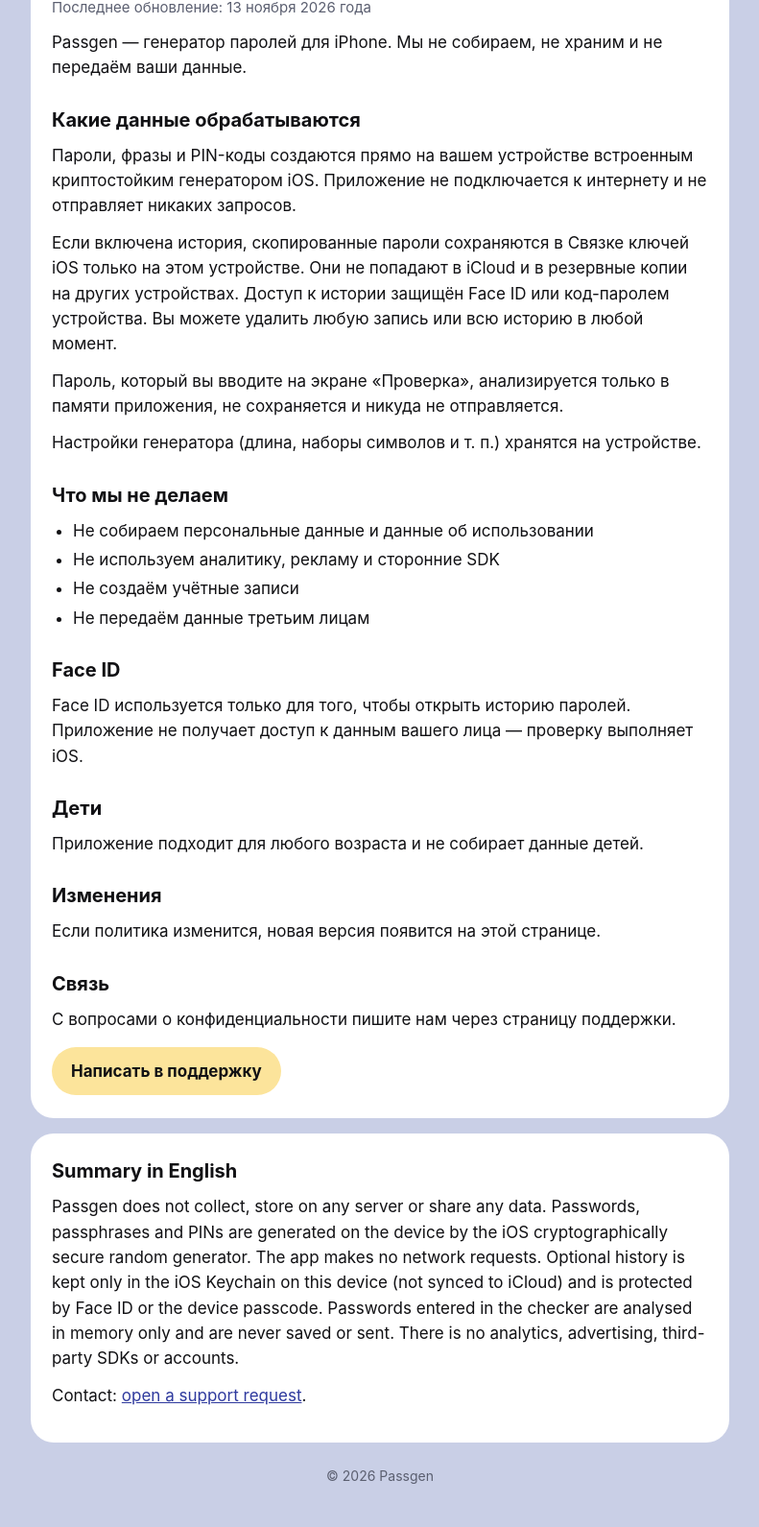
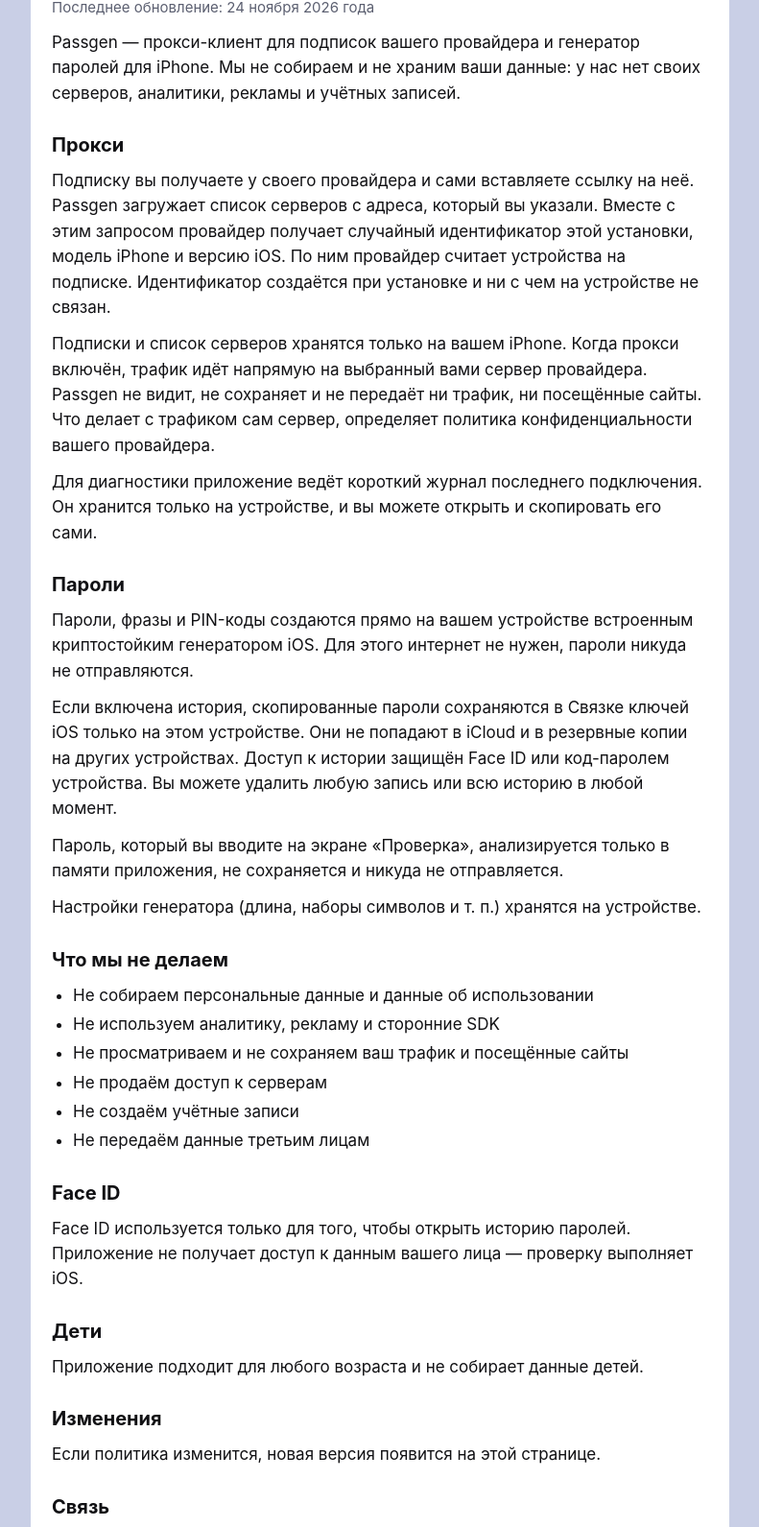
Before and after one commit to aknurkanatbek3-bit/passgen-app, a plain HTML site: page privacy.html in a window 1280 px wide. Shown: the part 243-1834 px from the top of the page at 96% size, without its empty margins (244-1035 px from the left). Drawn offline with Linux system fonts and the light colour scheme.

Commit message:
Describe the proxy client on the support and privacy pages
Passgen 2.0 downloads subscriptions and routes traffic through the user's
chosen server, so the pages no longer say it never goes online. They explain
what the provider receives and add FAQ entries for subscriptions, protocols
and failed connections.

Co-Authored-By: Claude Opus 5.5 <noreply@anthropic.com>

```diff
--- a/privacy.html
+++ b/privacy.html
@@ -4,7 +4,7 @@
 <meta charset="utf-8">
 <meta name="viewport" content="width=device-width, initial-scale=1">
 <title>Passgen — политика конфиденциальности</title>
-<meta name="description" content="Политика конфиденциальности Passgen: приложение не собирает и не передаёт данные.">
+<meta name="description" content="Политика конфиденциальности Passgen: приложение не собирает данные и не просматривает трафик.">
 <link rel="icon" href="icon.png">
 <link rel="stylesheet" href="style.css">
 </head>
@@ -14,7 +14,7 @@
     <img src="icon.png" alt="">
     <div>
       <div class="name">Passgen</div>
-      <div class="tag">Генератор паролей для iPhone</div>
+      <div class="tag">Прокси и пароли для iPhone</div>
     </div>
   </header>
 
@@ -25,11 +25,16 @@
 
   <article class="card">
     <h1>Политика конфиденциальности</h1>
-    <p class="muted">Последнее обновление: 13 ноября 2026 года</p>
-    <p>Passgen — генератор паролей для iPhone. Мы не собираем, не храним и не передаём ваши данные.</p>
+    <p class="muted">Последнее обновление: 24 ноября 2026 года</p>
+    <p>Passgen — прокси-клиент для подписок вашего провайдера и генератор паролей для iPhone. Мы не собираем и не храним ваши данные: у нас нет своих серверов, аналитики, рекламы и учётных записей.</p>
 
-    <h2>Какие данные обрабатываются</h2>
-    <p>Пароли, фразы и PIN-коды создаются прямо на вашем устройстве встроенным криптостойким генератором iOS. Приложение не подключается к интернету и не отправляет никаких запросов.</p>
+    <h2>Прокси</h2>
+    <p>Подписку вы получаете у своего провайдера и сами вставляете ссылку на неё. Passgen загружает список серверов с адреса, который вы указали. Вместе с этим запросом провайдер получает случайный идентификатор этой установки, модель iPhone и версию iOS. По ним провайдер считает устройства на подписке. Идентификатор создаётся при установке и ни с чем на устройстве не связан.</p>
+    <p>Подписки и список серверов хранятся только на вашем iPhone. Когда прокси включён, трафик идёт напрямую на выбранный вами сервер провайдера. Passgen не видит, не сохраняет и не передаёт ни трафик, ни посещённые сайты. Что делает с трафиком сам сервер, определяет политика конфиденциальности вашего провайдера.</p>
+    <p>Для диагностики приложение ведёт короткий журнал последнего подключения. Он хранится только на устройстве, и вы можете открыть и скопировать его сами.</p>
+
+    <h2>Пароли</h2>
+    <p>Пароли, фразы и PIN-коды создаются прямо на вашем устройстве встроенным криптостойким генератором iOS. Для этого интернет не нужен, пароли никуда не отправляются.</p>
     <p>Если включена история, скопированные пароли сохраняются в Связке ключей iOS только на этом устройстве. Они не попадают в iCloud и в резервные копии на других устройствах. Доступ к истории защищён Face ID или код-паролем устройства. Вы можете удалить любую запись или всю историю в любой момент.</p>
     <p>Пароль, который вы вводите на экране «Проверка», анализируется только в памяти приложения, не сохраняется и никуда не отправляется.</p>
     <p>Настройки генератора (длина, наборы символов и т. п.) хранятся на устройстве.</p>
@@ -38,6 +43,8 @@
     <ul>
       <li>Не собираем персональные данные и данные об использовании</li>
       <li>Не используем аналитику, рекламу и сторонние SDK</li>
+      <li>Не просматриваем и не сохраняем ваш трафик и посещённые сайты</li>
+      <li>Не продаём доступ к серверам</li>
       <li>Не создаём учётные записи</li>
       <li>Не передаём данные третьим лицам</li>
     </ul>
@@ -58,7 +65,7 @@
 
   <article class="card" lang="en">
     <h2>Summary in English</h2>
-    <p>Passgen does not collect, store on any server or share any data. Passwords, passphrases and PINs are generated on the device by the iOS cryptographically secure random generator. The app makes no network requests. Optional history is kept only in the iOS Keychain on this device (not synced to iCloud) and is protected by Face ID or the device passcode. Passwords entered in the checker are analysed in memory only and are never saved or sent. There is no analytics, advertising, third-party SDKs or accounts.</p>
+    <p>Passgen is a proxy client for subscriptions from the user's own provider and a password generator. We have no servers and collect no data. When the user adds a subscription, the app downloads it from the URL they entered and sends that provider a random per-install ID, the device model and the iOS version, which providers use for device limits. While the proxy is on, traffic goes directly to the server the user chose; Passgen does not see, log or share traffic or visited sites. Subscriptions and a short connection log stay on the device. Passwords, passphrases and PINs are generated on the device without the internet. Optional history is kept only in the iOS Keychain on this device (not synced to iCloud) and is protected by Face ID or the device passcode. Passwords entered in the checker are analysed in memory only and are never saved or sent. There is no analytics, advertising, third-party SDKs or accounts.</p>
     <p>Contact: <a href="https://github.com/aknurkanatbek3-bit/passgen-app/issues/new">open a support request</a>.</p>
   </article>
 
```
Also changed, not shown: index.html (+17 -5 lines).
